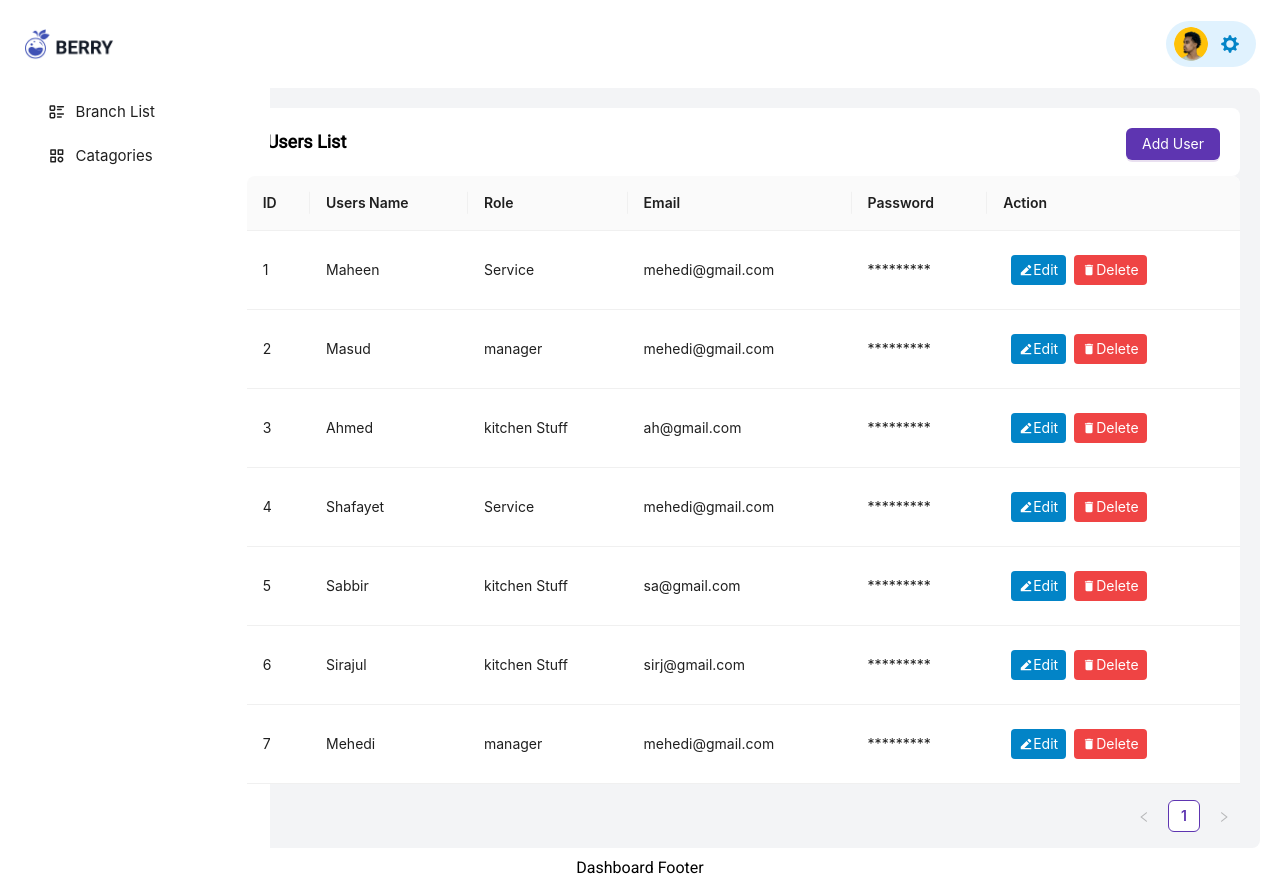
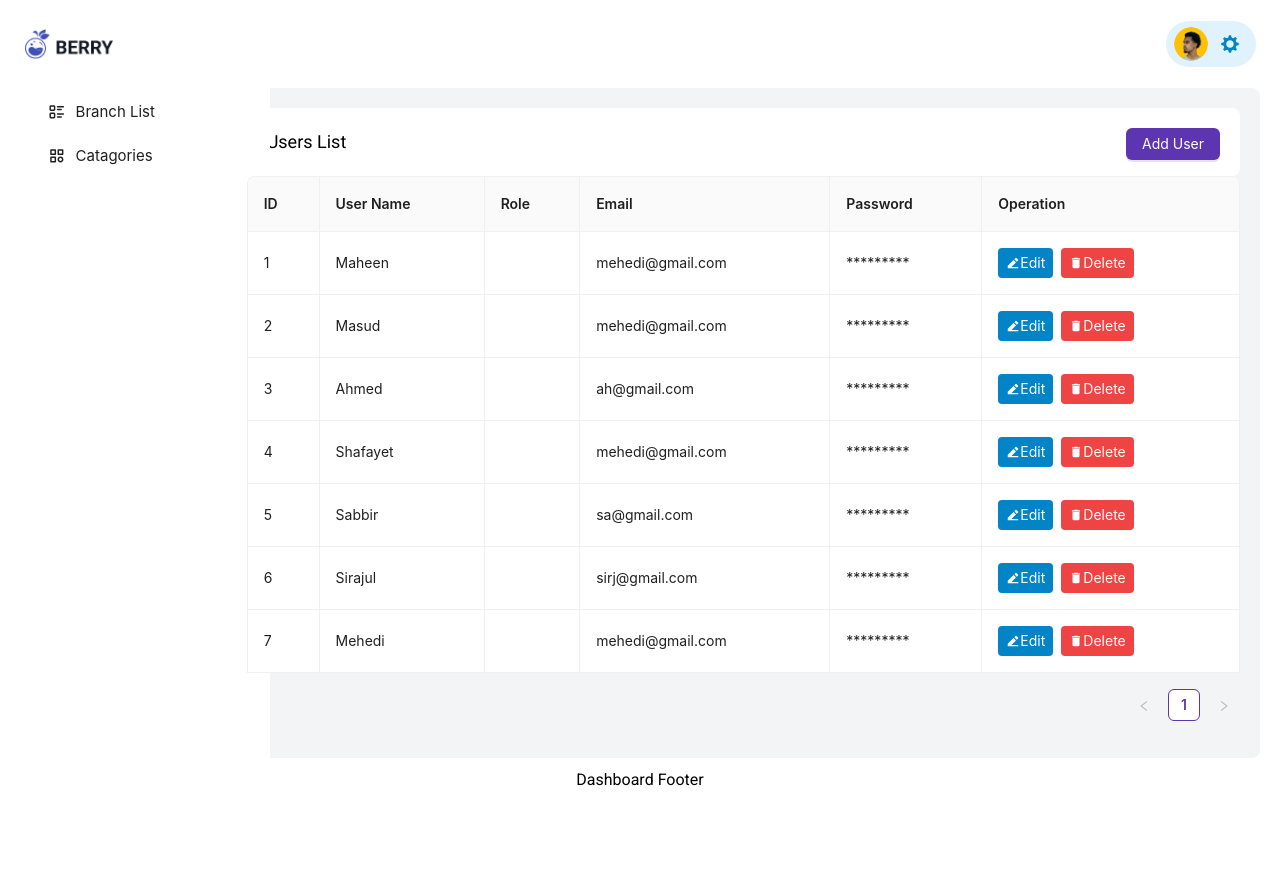
Before and after one commit to rehanmosabbir/codecamprestora.web, a Next.js app: page /branchuserlist in a window 1280 px wide. After the commit the page ends 800 px from the top, so only its background shows below. Built offline with nearby package versions, Linux system fonts and the light colour scheme.

Commit message:
Branch user list Functionality added

```diff
--- /dev/null
+++ b/src/components/BranchUserList/BranchRow.tsx
@@ -0,0 +1,33 @@
+import { useSortable } from "@dnd-kit/sortable";
+import { RowProps } from "./branchtype";
+import { CSS } from "@dnd-kit/utilities";
+
+export const Row = (props: RowProps) => {
+  const {
+    attributes,
+    listeners,
+    setNodeRef,
+    transform,
+    transition,
+    isDragging,
+  } = useSortable({
+    id: props["data-row-key"],
+  });
+
+  const style: React.CSSProperties = {
+    ...props.style,
+    transform: CSS.Transform.toString(transform && { ...transform, scaleY: 1 }),
+    transition,
+    ...(isDragging ? { position: "relative", zIndex: 9999 } : {}),
+  };
+
+  return (
+    <tr
+      {...props}
+      ref={setNodeRef}
+      style={style}
+      {...attributes}
+      {...listeners}
+    />
+  );
+};
--- a/src/components/BranchUserList/BranchUserList.tsx
+++ b/src/components/BranchUserList/BranchUserLists.tsx
@@ -1,127 +1,84 @@
+import React, { useState } from "react";
+import EditableCell from "./UserListsEditable";
+import { DataType } from "./branchtype";
 import type { DragEndEvent } from "@dnd-kit/core";
+import { restrictToVerticalAxis } from "@dnd-kit/modifiers";
+import { RiEdit2Fill } from "react-icons/ri";
+import { MdDelete } from "react-icons/md";
+import { IoMdSave } from "react-icons/io";
+import { TbPencilCancel } from "react-icons/tb";
+import { Row } from "./BranchRow";
+import {
+  Button,
+  Form,
+  Popconfirm,
+  Table,
+  Typography,
+  Select,
+  Space,
+} from "antd";
 import {
   DndContext,
   PointerSensor,
   useSensor,
   useSensors,
 } from "@dnd-kit/core";
-import { restrictToVerticalAxis } from "@dnd-kit/modifiers";
 import {
   arrayMove,
   SortableContext,
-  useSortable,
   verticalListSortingStrategy,
 } from "@dnd-kit/sortable";
-import { CSS } from "@dnd-kit/utilities";
-import React, { useState } from "react";
-import {
-  Button,
-  Form,
-  Input,
-  InputNumber,
-  Popconfirm,
-  Table,
-  Typography,
-  Upload,
-} from "antd";
-import { RiEdit2Fill } from "react-icons/ri";
-import { MdDelete } from "react-icons/md";
-import { IoMdSave } from "react-icons/io";
-import { TbPencilCancel } from "react-icons/tb";
-import type { ColumnsType } from "antd/es/table";
-import { UploadOutlined } from "@ant-design/icons";
 
-
-interface DataType {
-  key: string;
-  name: string;
-  picture: any;
-}
-
-interface EditableCellProps extends React.HTMLAttributes<HTMLElement> {
-  editing: boolean;
-  dataIndex: string;
-  title: string;
-  inputType: "number" | "text" | "file";
-  record: DataType;
-  index: number;
-  children: React.ReactNode;
-}
-
-const EditableCell: React.FC<EditableCellProps> = ({
-  editing,
-  dataIndex,
-  title,
-  inputType,
-  record,
-  index,
-  children,
-  ...restProps
-}) => {
-  const inputNode = inputType === "number" ? <InputNumber /> : <Input />;
-
-  return (
-    <td {...restProps}>
-      {editing ? (
-        <Form.Item
-          name={dataIndex}
-          style={{ margin: 0 }}
-          rules={[
-            {
-              required: true,
-              message: `Please Input ${title}!`,
-            },
-          ]}
-        >
-          {inputNode}
-        </Form.Item>
-      ) : (
-        children
-      )}
-    </td>
-  );
-};
-
-interface RowProps extends React.HTMLAttributes<HTMLTableRowElement> {
-  "data-row-key": string;
-}
-
-const Row = (props: RowProps) => {
-  const {
-    attributes,
-    listeners,
-    setNodeRef,
-    transform,
-    transition,
-    isDragging,
-  } = useSortable({
-    id: props["data-row-key"],
-  });
-
-  const style: React.CSSProperties = {
-    ...props.style,
-    transform: CSS.Transform.toString(transform && { ...transform, scaleY: 1 }),
-    transition,
-    ...(isDragging ? { position: "relative", zIndex: "5" } : {}),
-  };
-
-  return (
-    <tr
-      {...props}
-      ref={setNodeRef}
-      style={style}
-      {...attributes}
-      {...listeners}
-    />
-  );
-};
-
-export const BranchUserList: React.FC = () => {
-  const [dataSource, setDataSource] = useState([
+export const BranchUserLists: React.FC = () => {
+  const [dataSource, setDataSource] = useState<DataType[]>([
     {
       key: "1",
-      name: "Add Restaurant Name",
-      picture: "",
+      username: "Maheen",
+      role: "Service",
+      email: "mehedi@gmail.com",
+      password: "*********",
+    },
+    {
+      key: "2",
+      username: "Masud",
+      role: "manager",
+      email: "mehedi@gmail.com",
+      password: "*********",
+    },
+    {
+      key: "3",
+      username: "Ahmed",
+      role: "kitchen Stuff",
+      email: "ah@gmail.com",
+      password: "*********",
+    },
+    {
+      key: "4",
+      username: "Shafayet",
+      role: "Service",
+      email: "mehedi@gmail.com",
+      password: "*********",
+    },
+    {
+      key: "5",
+      username: "Sabbir",
+      role: "kitchen Stuff",
+      email: "sa@gmail.com",
+      password: "*********",
+    },
+    {
+      key: "6",
+      username: "Sirajul",
+      role: "kitchen Stuff",
+      email: "sirj@gmail.com",
+      password: "*********",
+    },
+    {
+      key: "7",
+      username: "Mehedi",
+      role: "manager",
+      email: "mehedi@gmail.com",
+      password: "*********",
     },
   ]);
   const [form] = Form.useForm();
@@ -130,7 +87,13 @@ export const BranchUserList: React.FC = () => {
   const isEditing = (record: DataType) => record.key === editingKey;
 
   const edit = (record: Partial<DataType> & { key: React.Key }) => {
-    form.setFieldsValue({ name: "", picture: "", ...record });
+    form.setFieldsValue({
+      username: "",
+      role: "",
+      email: "",
+      password: "",
+      ...record,
+    });
     setEditingKey(record.key);
   };
 
@@ -162,13 +125,15 @@ export const BranchUserList: React.FC = () => {
     }
   };
 
-  const [count, setCount] = useState<number>(2);
+  const [count, setCount] = useState<number>(8);
 
   const handleAdd = () => {
     const newData: DataType = {
       key: count.toString(),
-      name: "Edit Manager Name",
-      picture: "",
+      username: "User Name",
+      role: "Role",
+      email: "Email",
+      password: "Password",
     };
     setDataSource([...dataSource, newData]);
     setCount(count + 1);
@@ -186,35 +151,10 @@ export const BranchUserList: React.FC = () => {
   };
 
   const handleDelete = (key: React.Key) => {
-    const newData = dataSource.filter((item) => item.key !== key);
+    const newData = dataSource.filter((item: any) => item.key !== key);
     setDataSource(newData);
   };
-
-  // const ImageUpload = () => {
-  //   const handleChange = (info: any) => {
-  //     if (info.file.status === "done") {
-  //       console.log("File uploaded successfully: ", info.file.originFileObj);
-  //     }
-  //   };
-
-  //   const customRequest = ({ file, onSuccess }: any) => {
-  //     setTimeout(() => {
-  //       onSuccess("ok");
-  //     }, 0);
-  //   };
-  //   return (
-  //     <Upload
-  //       customRequest={customRequest}
-  //       onChange={handleChange}
-  //       showUploadList={false}
-  //       beforeUpload={() => false}
-  //     >
-  //       <Button icon={<UploadOutlined />} />
-  //     </Upload>
-  //   );
-  // };
-
-  // : ColumnsType<DataType>
+  //: ColumnsType<DataType>
   const columns = [
     {
       title: "ID",
@@ -222,8 +162,42 @@ export const BranchUserList: React.FC = () => {
       editable: false,
     },
     {
-      title: "Manager Name",
-      dataIndex: "name",
+      title: "User Name",
+      dataIndex: "username",
+      editable: true,
+    },
+    {
+      title: "Role",
+      dataIndex: "role",
+      editable: true,
+      render: (_: any, record: DataType) => {
+        const editing = isEditing(record);
+        return editing ? (
+          <Space wrap>
+            <Select
+              defaultValue="Select Role"
+              style={{ width: 150 }}
+              bordered={false}
+              options={[
+                { value: "Manager", label: "Manager" },
+                { value: "Service", label: "Service" },
+                { value: "Kitchen Stuff", label: "Kitchen Stuff" },
+              ]}
+            />
+          </Space>
+        ) : (
+          record
+        );
+      },
+    },
+    {
+      title: "Email",
+      dataIndex: "email",
+      editable: true,
+    },
+    {
+      title: "Password",
+      dataIndex: "password",
       editable: true,
     },
     {
@@ -291,7 +265,7 @@ export const BranchUserList: React.FC = () => {
       ...col,
       onCell: (record: DataType) => ({
         record,
-        inputType: col.dataIndex === "age" ? "number" : "text",
+        inputType: col.dataIndex,
         dataIndex: col.dataIndex,
         title: col.title,
         editing: isEditing(record),
@@ -299,66 +273,39 @@ export const BranchUserList: React.FC = () => {
     };
   });
 
-  // const sensors = useSensors(
-  //   useSensor(PointerSensor, {
-  //     activationConstraint: {
-  //       distance: 1,
-  //     },
-  //   })
-  // );
+  const sensors = useSensors(
+    useSensor(PointerSensor, {
+      activationConstraint: {
+        distance: 1,
+      },
+    })
+  );
 
-  // const onDragEnd = ({ active, over }: DragEndEvent) => {
-  //   if (active.id !== over?.id) {
-  //     setDataSource((previous) => {
-  //       const activeIndex = previous.findIndex((i) => i.key === active.id);
-  //       const overIndex = previous.findIndex((i) => i.key === over?.id);
-  //       return arrayMove(previous, activeIndex, overIndex);
-  //     });
-  //   }
-  // };
+  const onDragEnd = ({ active, over }: DragEndEvent) => {
+    if (active.id !== over?.id) {
+      setDataSource((previous: any) => {
+        const activeIndex = previous.findIndex((i: any) => i.key === active.id);
+        const overIndex = previous.findIndex((i: any) => i.key === over?.id);
+        return arrayMove(previous, activeIndex, overIndex);
+      });
+    }
+  };
 
   return (
     <div className="bg-gray-100 min-h-[calc(100vh-(130px))] rounded-lg pt-5 overflow-x-scroll">
-      <div className="bg-white mx-5 font-bold text-lg p-5 rounded-lg">
-        Restaurant Categories
-        <Button
-          onClick={handleAdd}
-          type="primary"
-          className=""
-          style={{ float: "right" }}
-        >
-          Add Item
+      <div className="bg-white mx-5 font-[500] text-lg p-5 rounded-lg">
+        Users List
+        <Button onClick={handleAdd} type="primary" style={{ float: "right" }}>
+          Add User
         </Button>
       </div>
-      <div>
-      <Form form={form} component={false}>
-            <Table
-              className="mx-5 "
-              components={{
-                body: {
-                  row: Row,
-                  cell: EditableCell,
-                },
-              }}
-              bordered
-              rowKey="key"
-              columns={mergedColumns}
-              dataSource={dataSource}
-              rowClassName={"editable-row"}
-              pagination={{
-                onChange: cancel,
-              }}
-            />
-          </Form>
-      </div>
-      {/* <DndContext
+      <DndContext
         sensors={sensors}
         modifiers={[restrictToVerticalAxis]}
         onDragEnd={onDragEnd}
       >
         <SortableContext
-          // rowKey array
-          items={dataSource.map((i) => i.key)}
+          items={dataSource.map((i: any) => i.key)}
           strategy={verticalListSortingStrategy}
         >
           <Form form={form} component={false}>
@@ -381,7 +328,7 @@ export const BranchUserList: React.FC = () => {
             />
           </Form>
         </SortableContext>
-      </DndContext> */}
+      </DndContext>
     </div>
   );
 };
--- a/src/components/BranchUserList/UserList.tsx
+++ /dev/null
@@ -1,138 +0,0 @@
-import { useState } from "react";
-import { Space, Table, Button } from "antd";
-import type { ColumnsType } from "antd/es/table";
-import { MdDelete } from "react-icons/md";
-import { RiEdit2Fill } from "react-icons/ri";
-
-interface DataType {
-  key: string;
-  UsersName: string;
-  role: string;
-  email: string;
-  password: string;
-}
-
-export const UserList = () => {
-  const [data, setData] = useState<DataType[]>([
-    {
-      key: "1",
-      UsersName: "Maheen",
-      role: "Service",
-      email: "mehedi@gmail.com",
-      password: "*********",
-    },
-    {
-      key: "2",
-      UsersName: "Masud",
-      role: "manager",
-      email: "mehedi@gmail.com",
-      password: "*********",
-    },
-    {
-      key: "3",
-      UsersName: "Ahmed",
-      role: "kitchen Stuff",
-      email: "ah@gmail.com",
-      password: "*********",
-    },
-    {
-      key: "4",
-      UsersName: "Shafayet",
-      role: "Service",
-      email: "mehedi@gmail.com",
-      password: "*********",
-    },
-    {
-      key: "5",
-      UsersName: "Sabbir",
-      role: "kitchen Stuff",
-      email: "sa@gmail.com",
-      password: "*********",
-    },
-    {
-      key: "6",
-      UsersName: "Sirajul",
-      role: "kitchen Stuff",
-      email: "sirj@gmail.com",
-      password: "*********",
-    },
-    {
-      key: "7",
-      UsersName: "Mehedi",
-      role: "manager",
-      email: "mehedi@gmail.com",
-      password: "*********",
-    },
-  ]);
-
-  const handleDelete = (keyToDelete: string) => {
-    const updatedData = data.filter((item) => item.key !== keyToDelete);
-    setData(updatedData);
-  };
-
-  const columns: ColumnsType<DataType> = [
-    { title: "ID", dataIndex: "key", key: "key" },
-    {
-      title: "Users Name",
-      dataIndex: "UsersName",
-      key: "name",
-    },
-    {
-      title: "Role",
-      dataIndex: "role",
-      key: "role",
-    },
-    {
-      title: "Email",
-      dataIndex: "email",
-      key: "email",
-    },
-    {
-      title: "Password",
-      dataIndex: "password",
-      key: "email",
-    },
-    {
-      title: "Action",
-      key: "action",
-      render: (_, record: DataType) => (
-        <div>
-          <div className="m-2">
-            <button className="bg-sky-600 hover:bg-sky-700 active:bg-sky-600 px-2 py-1 rounded text-white transition mr-2">
-              <div className="flex items-center">
-                <RiEdit2Fill />
-                Edit
-              </div>
-            </button>
-            <button
-              onClick={() => handleDelete(record.key)}
-              className="bg-red-500 hover:bg-red-400 active:bg-red-500 px-2 py-1 rounded text-white transition"
-            >
-              <div className="flex items-center">
-                <MdDelete />
-                Delete
-              </div>
-            </button>
-          </div>
-        </div>
-      ),
-    },
-  ];
-
-  return (
-    <div className=" bg-gray-100 min-h-[calc(100vh-(130px))] rounded-lg pt-5 overflow-x-scroll">
-      <div className="bg-white mx-5 font-bold text-lg p-5 rounded-lg">
-        Users List
-        <Button type="primary" className="" style={{ float: "right" }}>
-          Add User
-        </Button>
-      </div>
-      <Table
-        className="mx-5"
-        columns={columns}
-        dataSource={data}
-        style={{ borderRadius: 0 }}
-      />
-    </div>
-  );
-};
--- /dev/null
+++ b/src/components/BranchUserList/UserListsEditable.tsx
@@ -0,0 +1,64 @@
+import { Form, Input, InputNumber, Select } from "antd";
+import { EditableCellProps } from "./branchtype";
+
+const EditableCell: React.FC<EditableCellProps> = ({
+  editing,
+  dataIndex,
+  title,
+  inputType,
+  record,
+  index,
+  children,
+  handleSelectChange,
+  ...restProps
+}) => {
+  const items = ["Placed", "In Progress", "Served"];
+
+  const renderInputNode = () => {
+    if (inputType === "number") {
+      return <InputNumber />;
+    }
+
+    if (inputType === "select") {
+      return (
+        <Select
+          value={record[dataIndex]}
+          onChange={(value: any) =>
+            handleSelectChange(dataIndex, value, record)
+          }
+        >
+          {items.map((item) => (
+            <Select.Option key={item} value={item}>
+              {item}
+            </Select.Option>
+          ))}
+        </Select>
+      );
+    }
+
+    return <Input />;
+  };
+
+  return (
+    <td {...restProps}>
+      {editing ? (
+        <Form.Item
+          name={dataIndex as string}
+          style={{ margin: 0 }}
+          rules={[
+            {
+              required: true,
+              message: `Please Input ${title}!`,
+            },
+          ]}
+        >
+          {renderInputNode()}
+        </Form.Item>
+      ) : (
+        children
+      )}
+    </td>
+  );
+};
+
+export default EditableCell;
--- /dev/null
+++ b/src/components/BranchUserList/branchtype.ts
@@ -0,0 +1,25 @@
+export interface DataType {
+  key: string;
+  username: string;
+  role: string;
+  email: string;
+  password: string;
+}
+
+export interface EditableCellProps {
+  editing: boolean;
+  dataIndex: keyof DataType;
+  title: any;
+  inputType: "number" | "text" | "select";
+  record: DataType;
+  index: number;
+  children: React.ReactNode;
+  handleSelectChange: (
+    name: keyof DataType,
+    value: string,
+    record: DataType
+  ) => void;
+}
+export interface RowProps extends React.HTMLAttributes<HTMLTableRowElement> {
+  "data-row-key": string;
+}
--- a/src/pages/branchuserlist/index.tsx
+++ b/src/pages/branchuserlist/index.tsx
@@ -1,11 +1,7 @@
-// import { BranchUserList } from "@/components/BranchUserList/BranchUserList";
-import {UserList} from "@/components/BranchUserList/UserList";
-
+import { BranchUserLists } from "@/components/BranchUserList/BranchUserLists";
 
 const index = () => {
-  return (
-    <UserList />
-  );
+  return <BranchUserLists />;
 };
 
 export default index;
```
